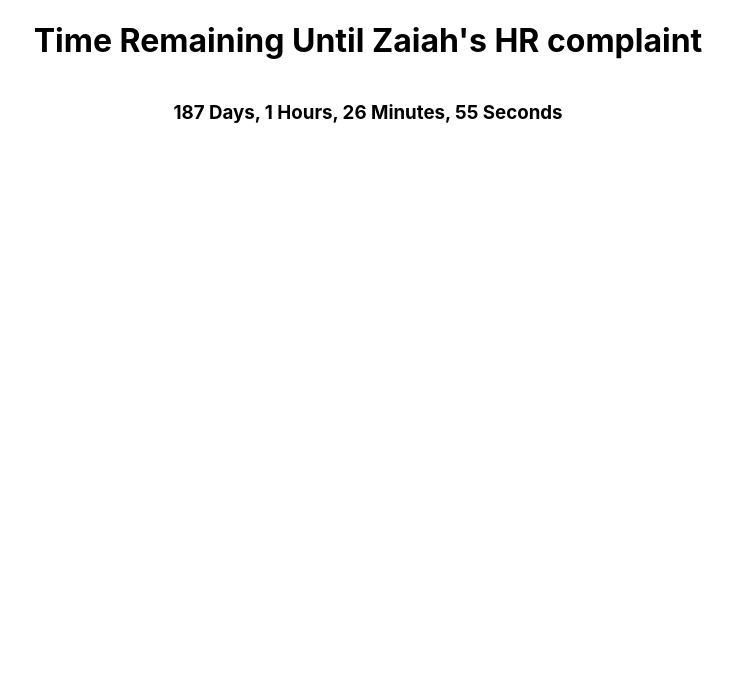
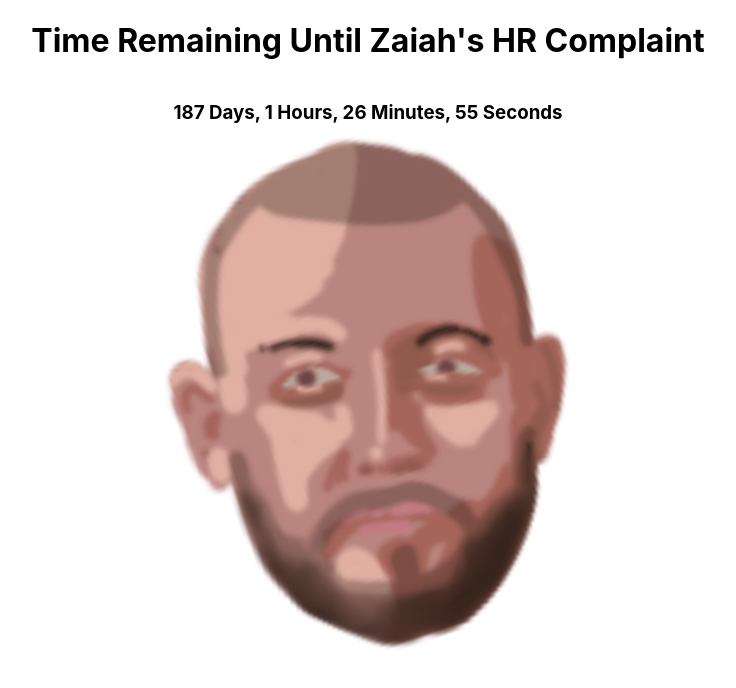
Before and after one commit to chabermehl/lukey, a React (Create React App) app: page / in a window 1280 px wide. Shown: the top 688 px of the page, without its empty margins (272-1008 px from the left). Built offline with nearby package versions, Linux system fonts and the light colour scheme.

Commit message:
Add animated head, small cleanups

```diff
--- a/src/App.tsx
+++ b/src/App.tsx
@@ -16,17 +16,42 @@ function App() {
   };
 
   const [time, setTime] = useState(getTimeLeft());
+  const [transform, setTransform] = useState(0.05);
+  const [hovering, setHovering] = useState(false);
+
+  const handleHoverEnter = () => {
+    setHovering(true);
+  };
+
+  const handleHoverExit = () => {
+    setHovering(false);
+  };
 
   useEffect(() => {
-    setInterval(() => {
+    const interval = setInterval(() => {
       setTime(getTimeLeft);
+      setTransform((prev) => (prev === 0.05 ? -0.05 : 0.05));
     }, 1000);
+
+    return () => clearInterval(interval);
   }, []);
 
   return (
     <div style={{ display: "grid", placeItems: "center" }}>
-      <h1>Time Remaining Until Zaiah's HR complaint</h1>
+      <h1>Time Remaining Until Zaiah's HR Complaint</h1>
       <h3>{`${time.days} Days, ${time.hours} Hours, ${time.minutes} Minutes, ${time.seconds} Seconds`}</h3>
+      <div onMouseEnter={handleHoverEnter} onMouseLeave={handleHoverExit}>
+        <img
+          src="/logo512.png"
+          alt="zaiah-head"
+          style={{ transform: `rotate(${transform}turn)` }}
+        />
+        {hovering ? (
+          <h3 style={{ textAlign: "center" }}>
+            REEEEEEEEEEEEEEEEEEEEEEEEEEEEEEEEEEEEEEEEEEEEEE!
+          </h3>
+        ) : null}
+      </div>
     </div>
   );
 }
```
